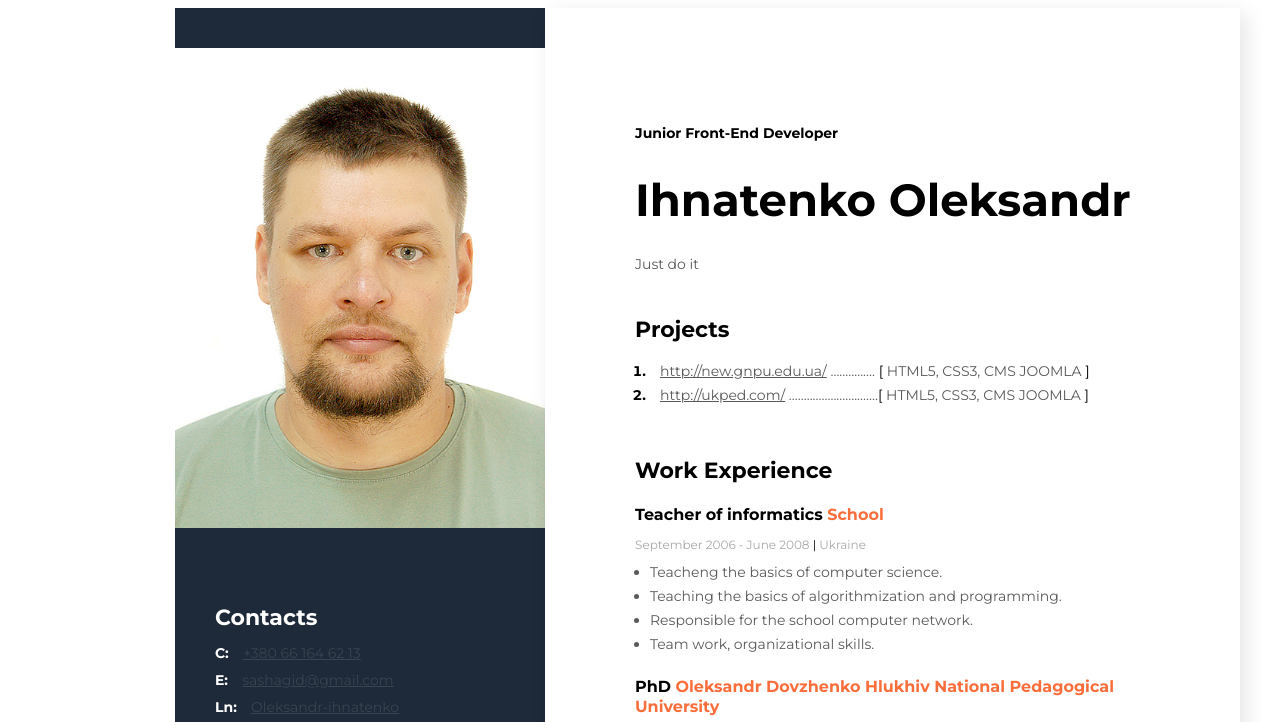
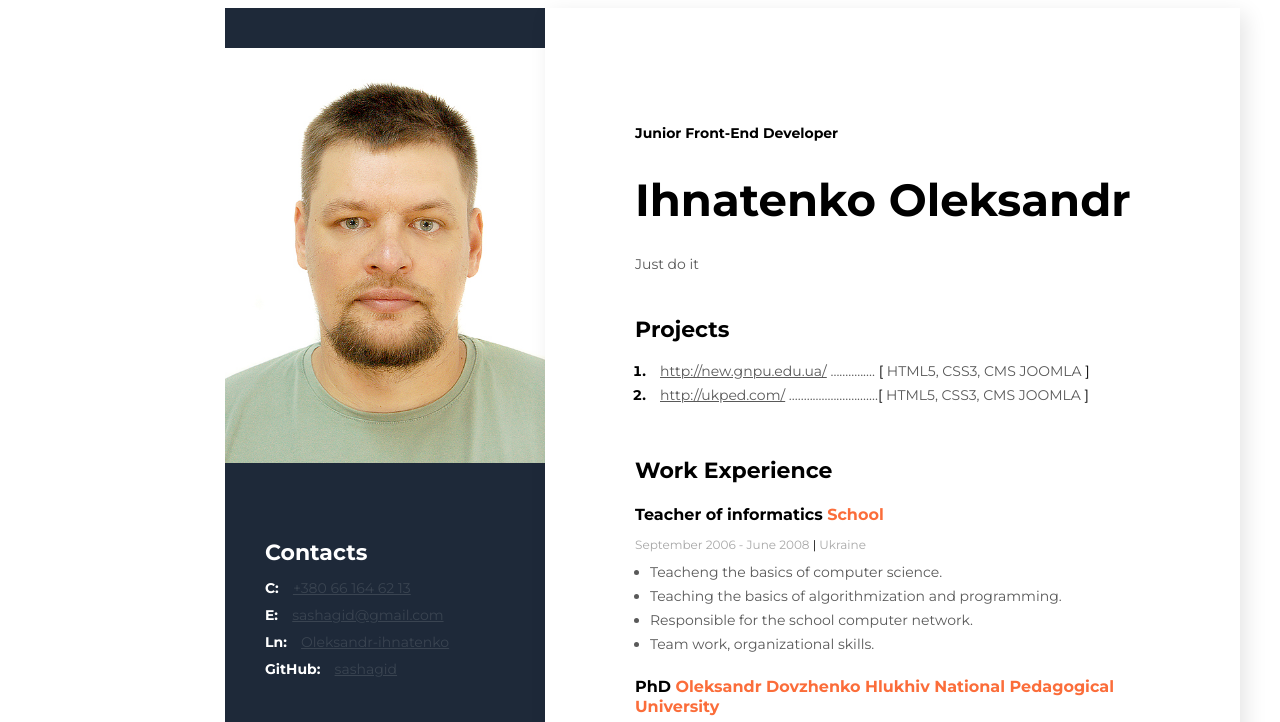
Before and after one commit to sashagid/MyCV, a plain HTML site: page index.html in a window 1280 px wide. Shown: the top 722 px of the page. Drawn offline with Linux system fonts and the light colour scheme.

Commit message:
Update styles.css
change width 370 ->320

```diff
--- a/styles/styles.css
+++ b/styles/styles.css
@@ -170,11 +170,11 @@ body {
 .sidebar{
     background-color: #1E2939;
     padding-top: 40px;
-    width: 370px;
+    width: 320px;
 }
 
 .photo {
-    width: 370px;
+    width: 320px;
     margin-bottom: 50px;
 }
 
```
